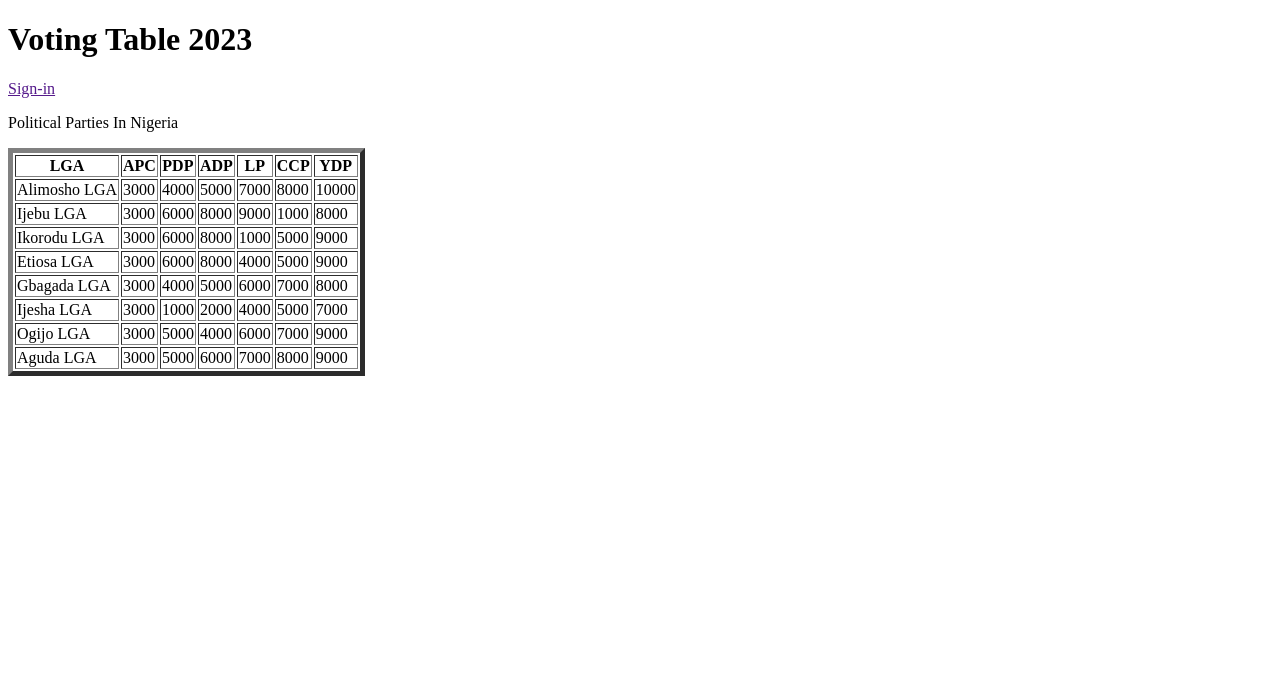
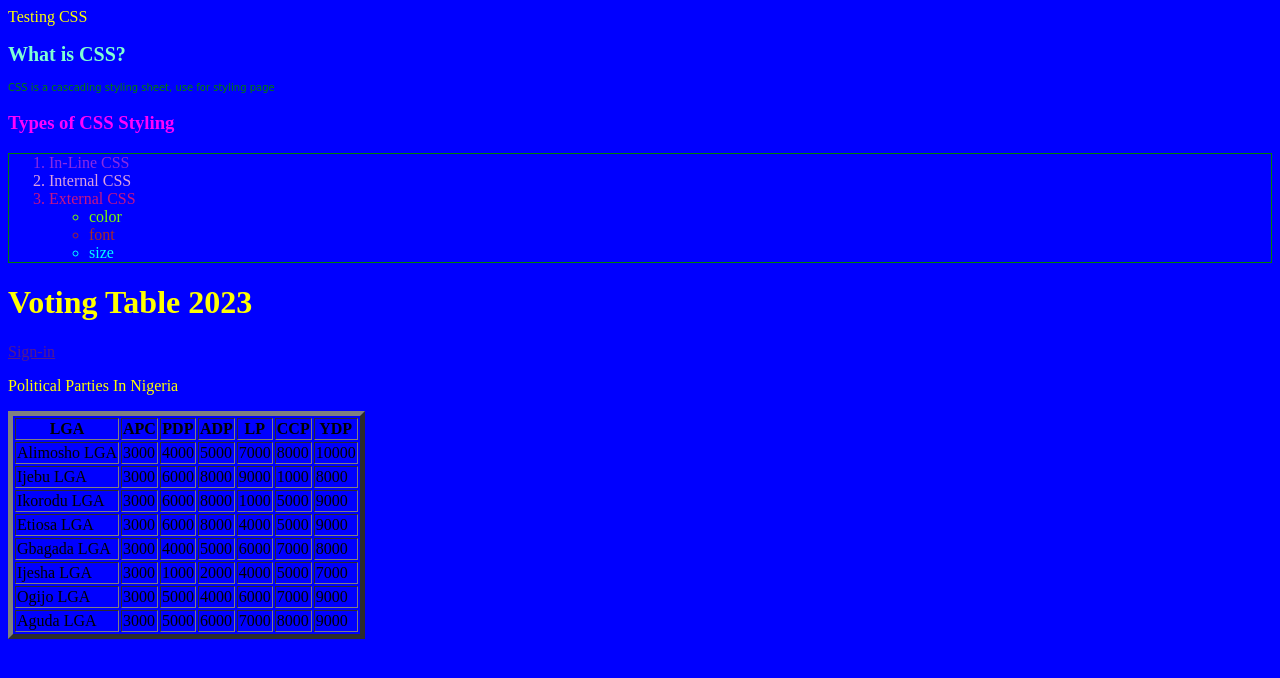
Before and after one commit to taiwo77/Voting-Table, a plain HTML site: page index.html in a window 1280 px wide. Drawn offline with Linux system fonts and the light colour scheme.

Commit message:
added css styling to the page

```diff
--- a/index.html
+++ b/index.html
@@ -5,8 +5,27 @@
     <meta http-equiv="X-UA-Compatible" content="IE=edge">
     <meta name="viewport" content="width=device-width, initial-scale=1.0">
     <title>Voting Table</title>
+    <link rel="stylesheet" href="style.css">
+
 </head>
 <body>
+    <header>Testing CSS</header>
+    <div>
+        <h2>What is CSS?</h2>
+        <p id="css">CSS is a cascading styling sheet, use for styling page</p>
+
+        <h3>Types of CSS Styling</h3>
+        <ol class="types-of-css">
+            <li class="types-of-css-one">In-Line CSS</li>
+            <li class="types-of-css-two">Internal CSS</li>
+            <li class="types-of-css-three">External CSS</li>
+            <ul class="list-of-css">
+                <li class="list-of-css-one">color</li>
+                <li class="list-of-css-two">font</li>
+                <li class="list-of-css-three">size</li>
+                </ul>
+        </ol>
+    </div>
     <header>
         <h1>Voting Table 2023</h1>
         <p><a href="">Sign-in</a></p>
--- /dev/null
+++ b/style.css
@@ -0,0 +1,53 @@
+*{
+    background-color: blue;
+}
+
+header {
+    color: yellow;
+}
+
+h2 {
+    font-size: 20px;
+}
+
+#css {
+    color: green;
+    font-size: 10px;
+    font-family: cursive;
+}
+.types-of-css {
+    border: 1px solid;
+    border-color: green;
+}
+
+.types-of-css-one {
+    color: blueviolet;
+}
+
+.types-of-css-two{
+    color: plum;
+}
+
+.types-of-css-three {
+    color: mediumvioletred;
+}
+
+.list-of-css-one {
+    color: lawngreen;
+}
+
+.list-of-css-two {
+    color: brown;
+}
+
+.list-of-css-three {
+    color: aqua;
+}
+
+h2 {
+    color: aquamarine;
+}
+
+h3 {
+    color: fuchsia;
+}
```
